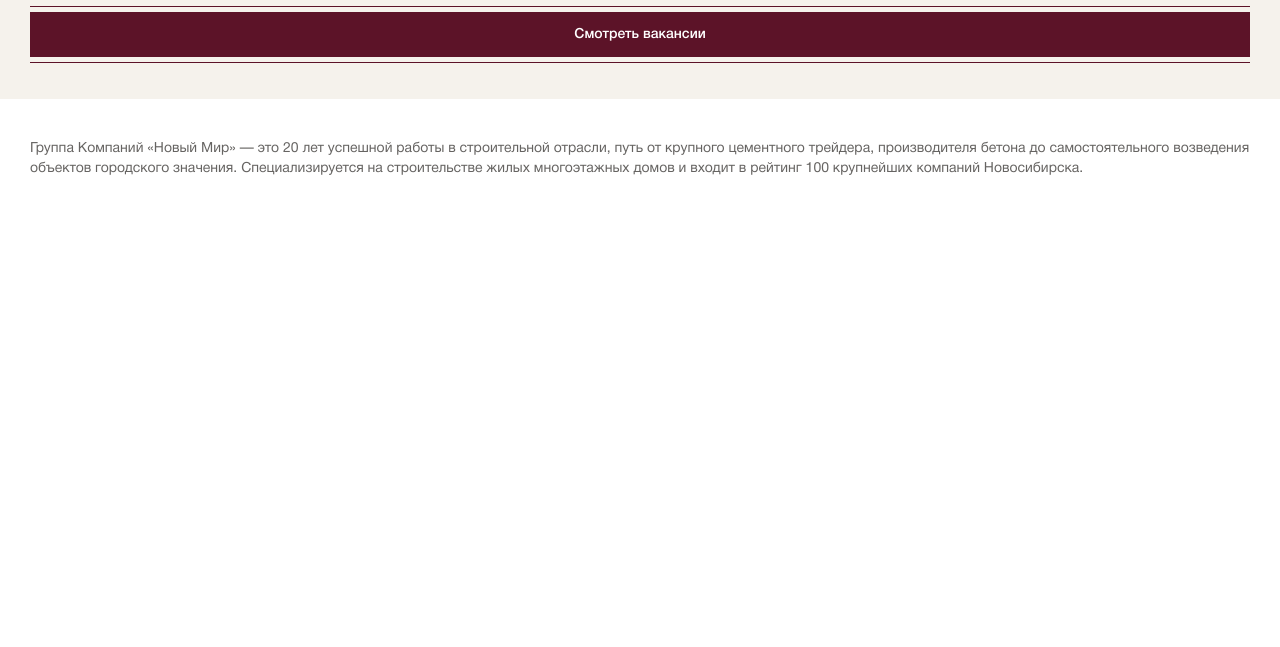
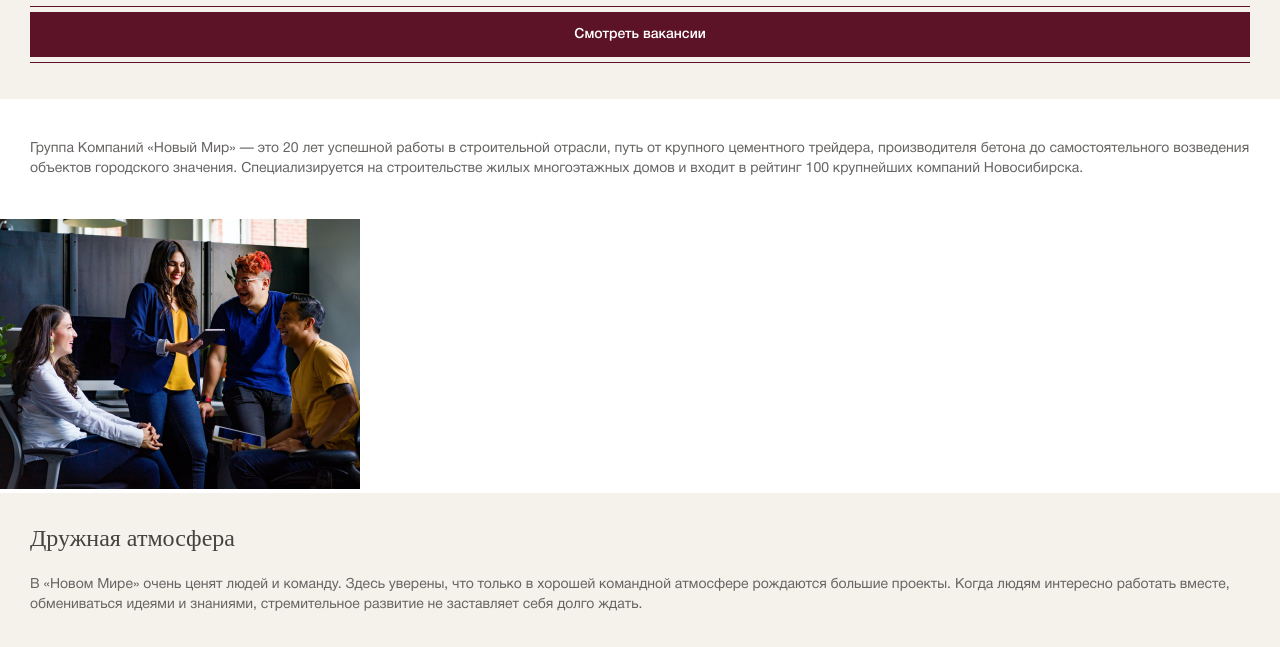
Before and after one commit to natalymelnichuk/newworld, a plain HTML site: page index.html in a window 1280 px wide. Shown: the part 189-836 px from the top of the page. Before the commit the page ends 800 px from the top, so only its background shows below. Drawn offline with Linux system fonts and the light colour scheme.

Commit message:
Atmosphere section

```diff
--- a/fonts.css
+++ b/fonts.css
@@ -72,3 +72,9 @@
     font-weight: 100;
     src: url(/newworld/Fonts/HelveticaNeueCyr_Thin_Italic/HelveticaNeueCyr_Thin_Italic.ttf);
 }
+
+@font-face {
+    font-family: 21 cent;
+    font-weight: 400;
+    src: url(/newworld/Fonts/21Cent.ttf);
+}
--- a/index.html
+++ b/index.html
@@ -32,10 +32,13 @@
     <div class="advantages">
         <div class="introduction">
             <p>Группа Компаний «Новый Мир» — это 20 лет успешной работы в строительной отрасли, путь от крупного цементного трейдера, производителя бетона до самостоятельного возведения объектов городского значения. Специализируется на строительстве жилых многоэтажных домов и входит в рейтинг 100 крупнейших компаний Новосибирска.</p>
-
         </div>
         <div class="atmosphere">
-
+            <img src="/newworld/IMG/1.jpg">
+            <div class="section">
+                <h2>Дружная атмосфера</h2>
+                <p>В «Новом Мире» очень ценят людей и команду. Здесь уверены, что только в хорошей командной атмосфере рождаются большие проекты. Когда людям интересно работать вместе, обмениваться идеями и знаниями, стремительное развитие не заставляет себя долго ждать.</p>
+            </div>
         </div>
         <div class="staff">
 
--- a/style.css
+++ b/style.css
@@ -120,3 +120,25 @@ header h1 {
     line-height: 20px;
     color: #666462;
 }
+
+.advantages .section h2 {
+    font-family: 21 cent;
+    font-weight: 400;
+    font-size: 24px;
+    line-height: 26px;
+    color: #45423F;
+    margin-bottom: 24px;
+}
+
+.advantages .section p {
+    font-family: HelveticaNeueCyr;
+    font-weight: 400;
+    font-size: 14px;
+    line-height: 20px;
+    color:#666462
+}
+
+.advantages .section {
+    padding: 32px 30px;
+    background-color: #F5F2EC;
+}
```
Also changed, not shown: Fonts/21Cent.ttf (added), IMG/1.jpg (added), IMG/2.jpg (added), IMG/3.png (added), IMG/4.jpg (added).
